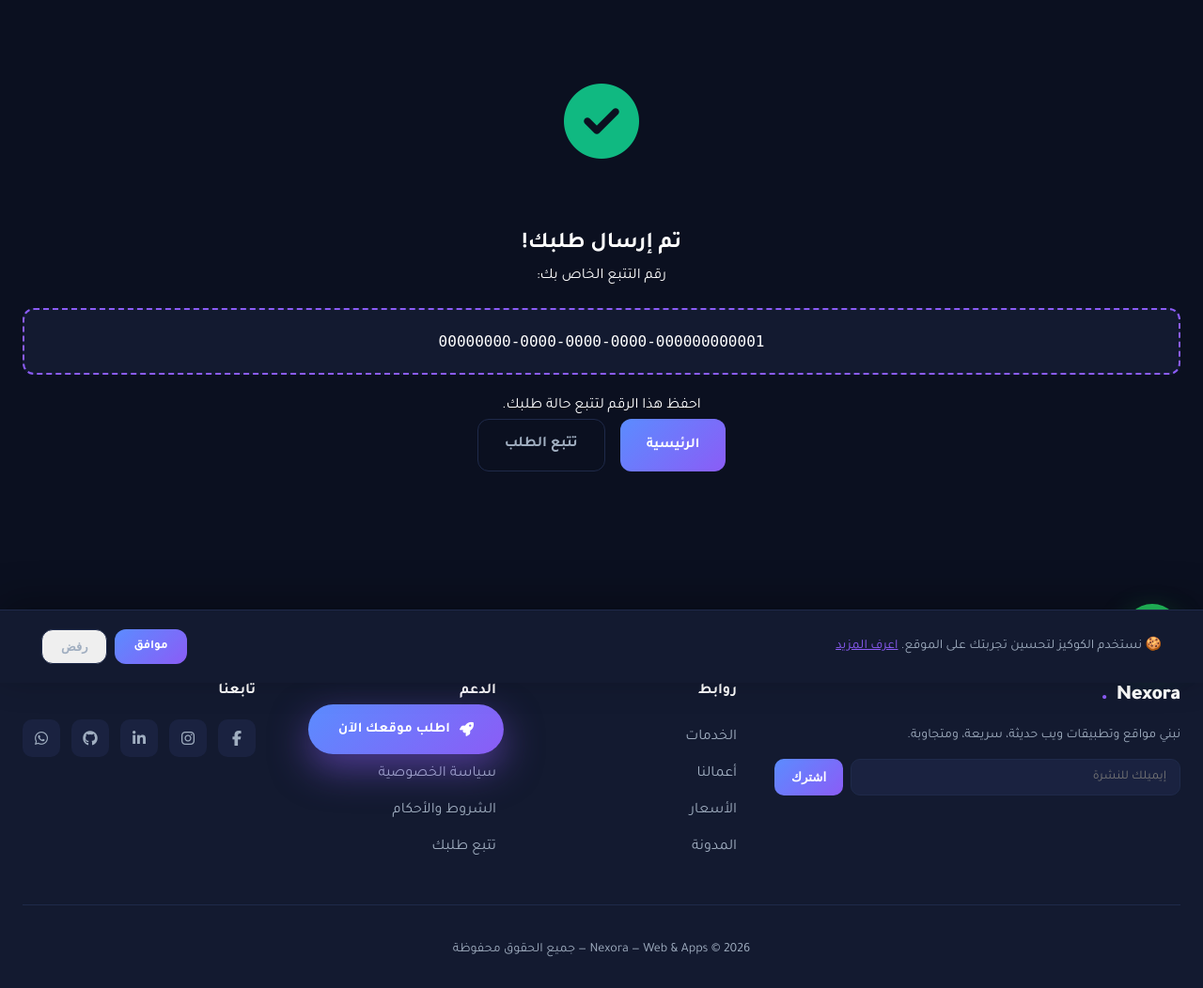
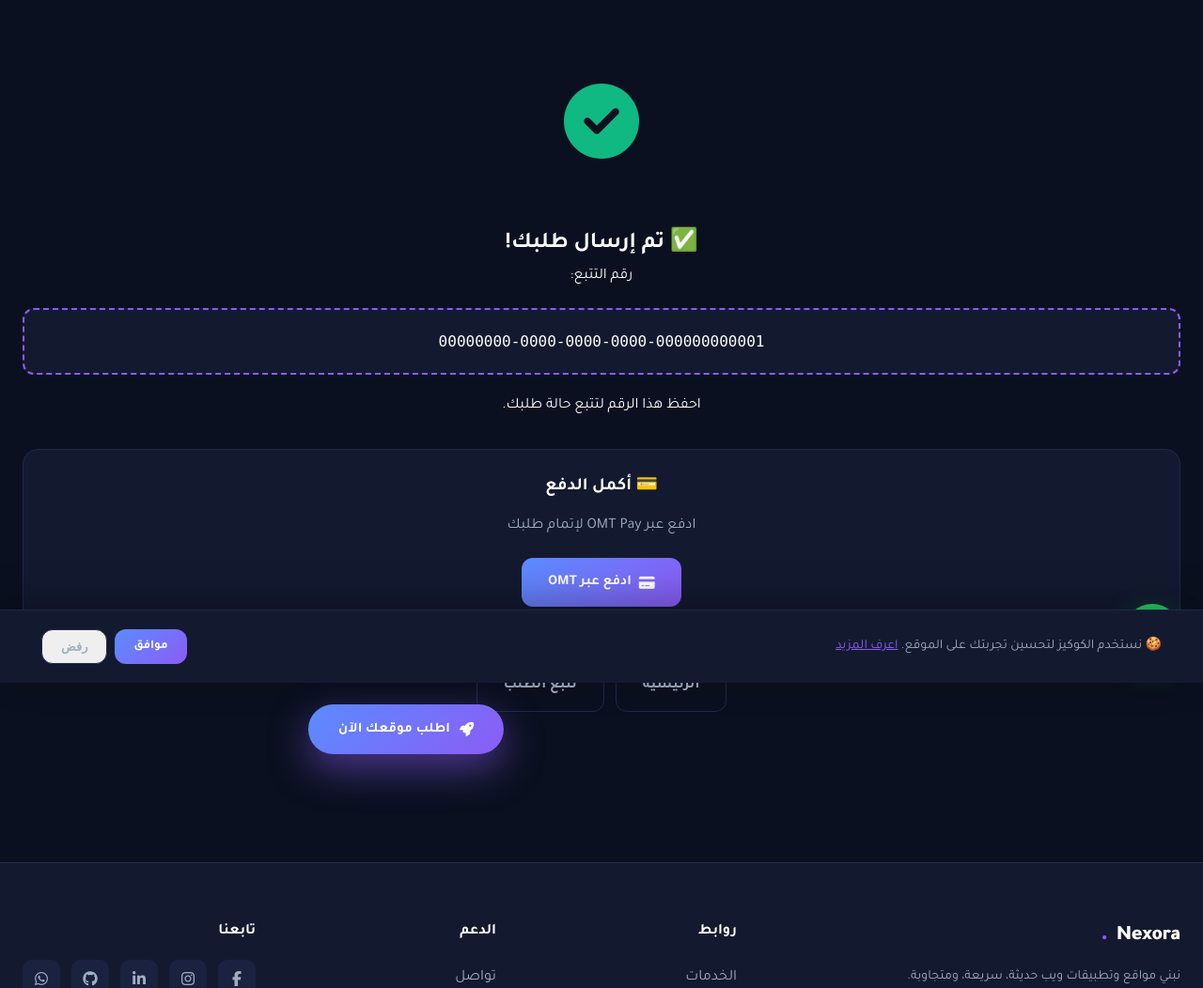
Before and after one commit to bilali822/nexora, a Django app: page /request/success/00000000-0000-0000-0000-000000000001/ in a window 1280 px wide. Shown: the part 73-1125 px from the top of the page at 94% size. Run offline with Django 5.2, Linux system fonts and the light colour scheme; tables that the repository leaves empty hold one stand-in row (values such as "Sample post").

Commit message:
Add payment link and creation

```diff
--- a/requests_app/views.py
+++ b/requests_app/views.py
@@ -27,6 +27,18 @@ def request_form(request):
         form = ProjectRequestForm(request.POST, request.FILES)
         if form.is_valid():
             req_obj = form.save()
+                        # إنشاء دفعة OMT تلقائياً
+            try:
+                from billing.models import Payment
+                Payment.objects.create(
+                    user=request.user if request.user.is_authenticated else None,
+                    project_request=req_obj,
+                    amount=0,
+                    method='omt',
+                    status='pending',
+                )
+            except Exception as e:
+                print(f'Payment creation error: {e}')
             # ملفات مرفوعة
             for f in request.FILES.getlist('attachments'):
                 ProjectAttachment.objects.create(request=req_obj, file=f)
--- a/templates/requests_app/success.html
+++ b/templates/requests_app/success.html
@@ -2,12 +2,23 @@
 {% block content %}
 <section class="section"><div class="container narrow center">
   <div class="success-icon"><i class="fas fa-check-circle"></i></div>
-  <h1>تم إرسال طلبك!</h1>
-  <p>رقم التتبع الخاص بك:</p>
+  <h1>✅ تم إرسال طلبك!</h1>
+  <p>رقم التتبع:</p>
   <div class="tracking-id">{{ req.tracking_id }}</div>
   <p>احفظ هذا الرقم لتتبع حالة طلبك.</p>
-  <div class="hero-actions" style="justify-content:center">
-    <a href="{% url 'core:home' %}" class="btn-primary">الرئيسية</a>
+
+  {% if req.payment %}
+  <div style="margin:32px 0;padding:24px;background:var(--bg-2);border:1px solid var(--border);border-radius:16px;">
+    <h3 style="margin-bottom:12px;">💳 أكمل الدفع</h3>
+    <p style="color:var(--text-2);margin-bottom:20px;">ادفع عبر OMT Pay لإتمام طلبك</p>
+    <a href="{% url 'billing:omt_payment' req.payment.id %}" class="btn-primary">
+      <i class="fas fa-credit-card"></i> ادفع عبر OMT
+    </a>
+  </div>
+  {% endif %}
+
+  <div style="margin-top:24px;display:flex;gap:12px;justify-content:center;flex-wrap:wrap;">
+    <a href="{% url 'core:home' %}" class="btn-ghost">الرئيسية</a>
     <a href="{% url 'requests_app:track' %}?id={{ req.tracking_id }}" class="btn-ghost">تتبع الطلب</a>
   </div>
 </div></section>
```
